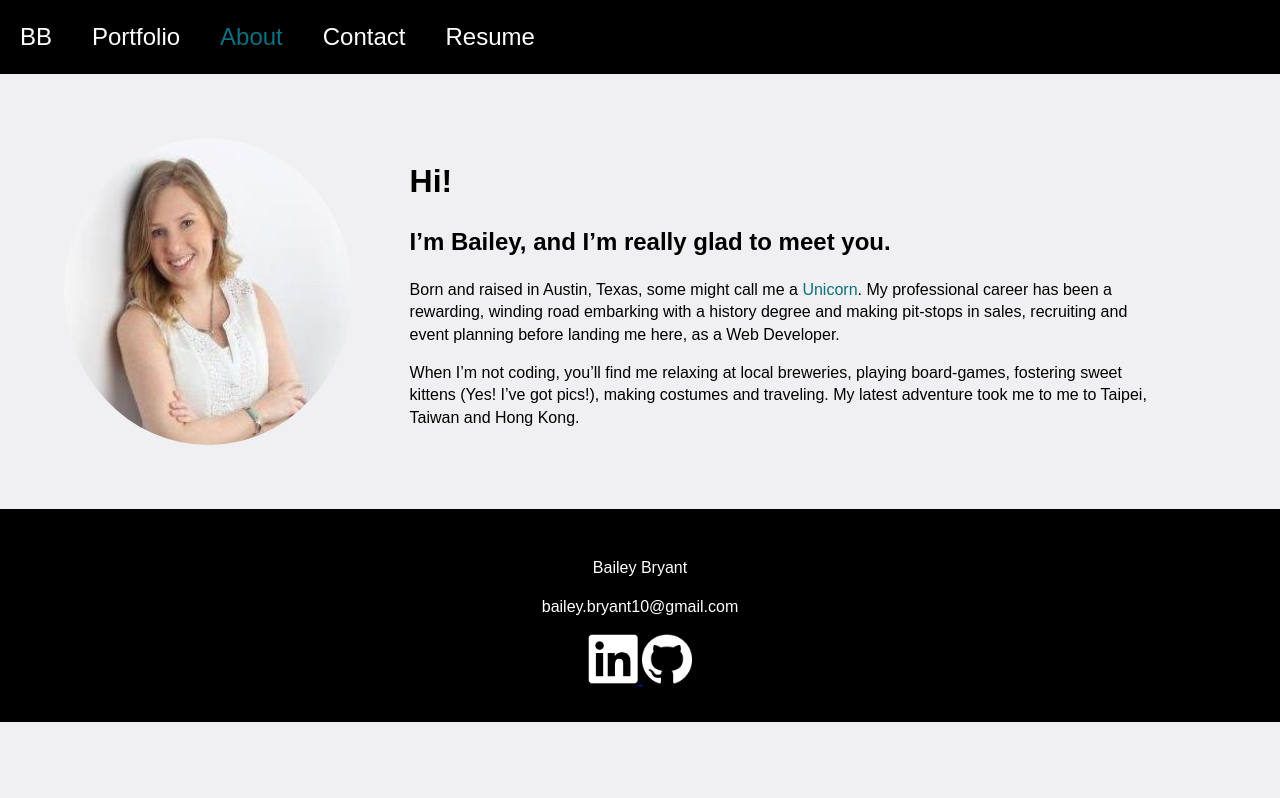
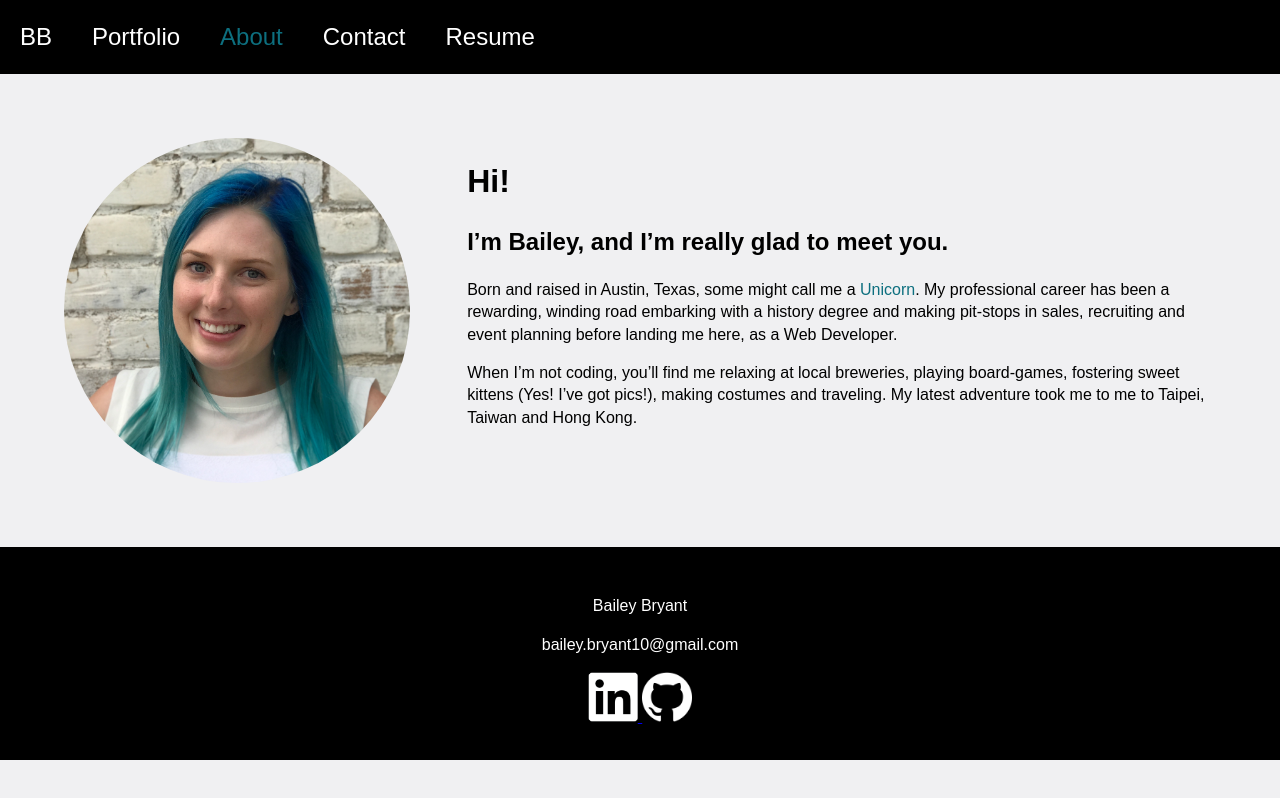
Before and after one commit to bbryant7/BB-Portfolio, a React (Create React App) app: page /about in a window 1280 px wide. Built offline with nearby package versions, Linux system fonts and the light colour scheme.

Commit message:
change about me picture and update size

```diff
--- a/src/components/About.js
+++ b/src/components/About.js
@@ -1,7 +1,7 @@
 import React, { Component } from 'react';
 import '../styles/App.css';
 import { Link } from "react-router-dom";
-import about from "../images/about.jpg"
+import about from "../images/bbryant.jpg"
 
 class About extends Component {
   render() {
--- a/src/styles/index.css
+++ b/src/styles/index.css
@@ -84,6 +84,7 @@ body {
 
 .about-picture{
   border-radius: 100%;
+  max-width: 100%;
   margin-right: 5%;
 }
 
@@ -160,13 +161,14 @@ footer {
 
   .about-picture{
     border-radius: 100%;
-    flex-basis: 25%;
+    width: 30%;
+    height: 30%;
     margin-right: 5%;
   }
 
-  .about-details {
+  /*.about-details {
     flex-basis: 66%
-  }
+  }*/
 
   .resume {
     margin: 5% 10% 5% 10%;
```
Also changed, not shown: src/images/bbryant.jpg (added).
